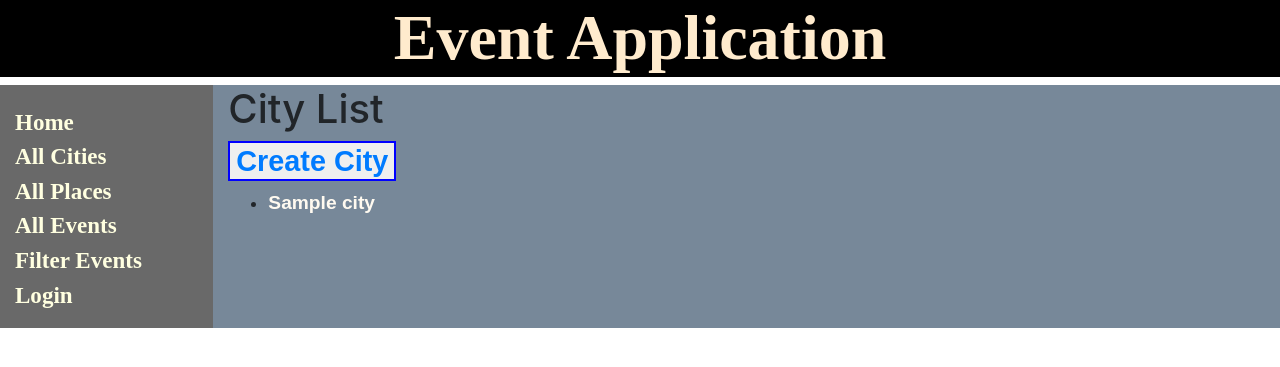
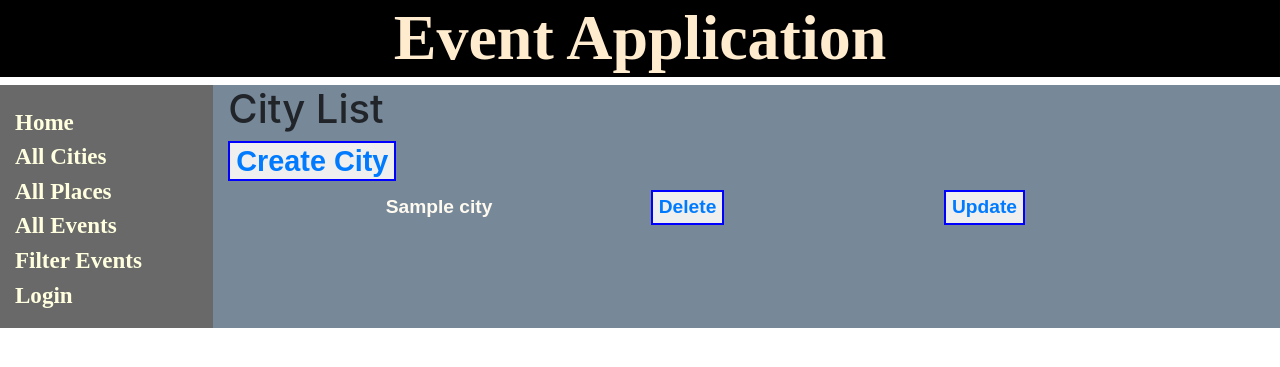
Before and after one commit to Mithilesh-M/EventApp-Django, a Django app: page /placeapp/cities/ in a window 1280 px wide. Shown: the top 367 px of the page. Run offline with Django 3.2, Linux system fonts and the light colour scheme; tables that the repository leaves empty hold one stand-in row (values such as "Sample post"); lists and menus that the app fills with data are empty; parts of the project's set-up code (start-up, migrations or seed data) failed here and were passed over.

Commit message:
Update City List view in app
Updated city list view for the event app

```diff
--- a/placeapp/templates/placeapp/city_list.html
+++ b/placeapp/templates/placeapp/city_list.html
@@ -4,13 +4,15 @@
   <h1>City List</h1>
   <h4><button class="mybutton"><a href="{% url 'create-city' %}">Create City</a></button></h4>
   {% if city_list %}
-  <ul>
+  <table style="width:100%">
     {% for city in city_list %}
-      <li>
-        <a class="mylist-ele" href="{{ city.get_absolute_url }}">{{ city.name }}</a>
-      </li>
+    <tr>
+      <th style="text-align: center;"><a class="mylist-ele" href="{{ city.get_absolute_url }}">{{ city.name }}</a></th>
+      <th><button class="mybutton"><a href="{% url 'city-delete' city.id %}">Delete</a></button></th>
+      <th><button class="mybutton"><a href="{% url 'city-update' city.id %}">Update</a></button></th>
+    </tr>
     {% endfor %}
-  </ul>
+  </table>
   {% else %}
     <p>There are no city created in this app.</p>
   {% endif %}
--- a/placeapp/templates/placeapp/delete_city.html
+++ b/placeapp/templates/placeapp/delete_city.html
@@ -2,7 +2,7 @@
 
 {% block content %}
   <h1>Delete City</h1>
-    <h4>City : {{ city.name }}</h4>title
+    <h4>City : {{ city.name }}</h4>
   <form action="" method="post">
       {% csrf_token %}
     <input type="submit" value="Are you sure">
```
